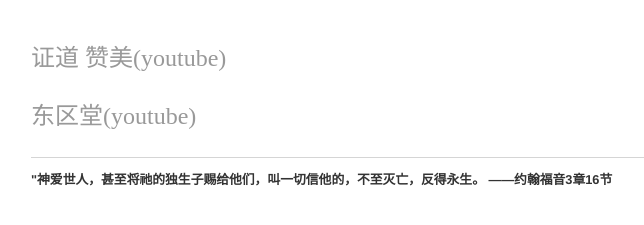
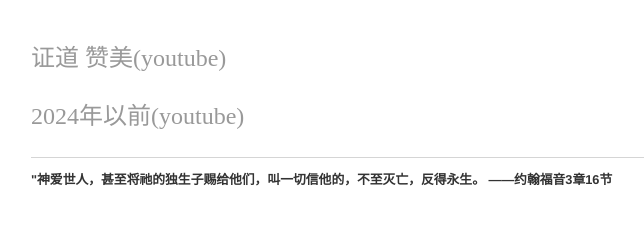
Before and after one commit to fukuokachinesechurch/fukuoka-cmujp-church, a Jekyll site: the page built from links/index.md, in a window 1280 px wide. Shown: the part 174-399 px from the top of the page, without its empty margins (161-805 px from the left). Built offline with Jekyll 4.4.1, drawn with Linux system fonts in a browser that asks for light colours.

Commit message:
Update index.md

```diff
--- a/links/index.md
+++ b/links/index.md
@@ -7,4 +7,4 @@ layout: default
 
 [证道 赞美(youtube)](https://www.youtube.com/channel/UCspBMu8-phxUqdL-9Qiq8NA)
 
-[东区堂(youtube)](https://www.youtube.com/channel/UCGDP2iDdpRma1d3beQ6gwLg)
+[2024年以前(youtube)](https://www.youtube.com/channel/UCGDP2iDdpRma1d3beQ6gwLg)
```
